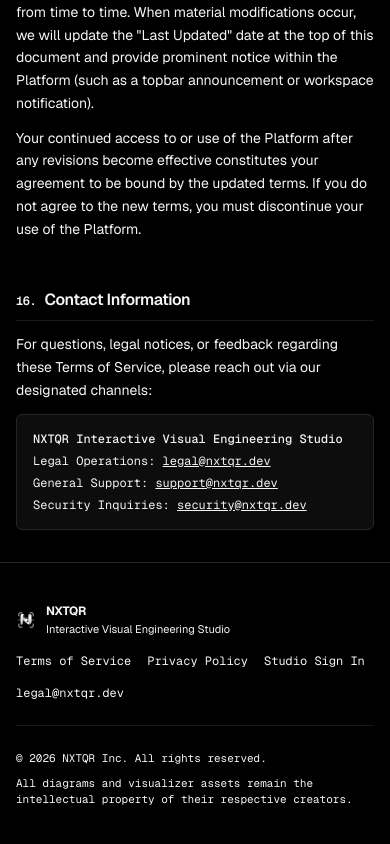
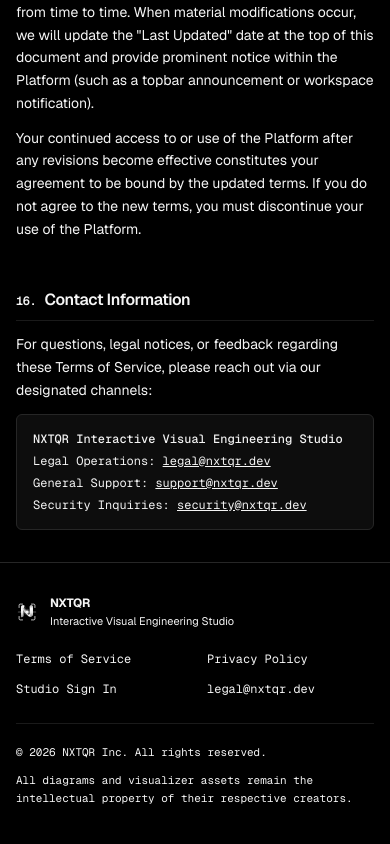
Before and after one commit to CodeWithEswar/nxtqr, a Next.js app in the folder apps/web/: page /terms in a window 390 px wide. Shown: the part 6218-7062 px from the top of the page. Built offline with nearby package versions, Linux system fonts and the light colour scheme; no server answers.

Commit message:
fix(legal): make footer layout fully responsive with structured link grid on mobile

```diff
--- a/apps/web/src/features/legal/components/legal-footer.tsx
+++ b/apps/web/src/features/legal/components/legal-footer.tsx
@@ -4,43 +4,60 @@ import { AppLogo } from "@nxtqr/branding";
 
 export function LegalFooter() {
   return (
-    <footer className="w-full border-t border-border-default bg-surface-00 py-10 select-none">
-      <div className="mx-auto max-w-6xl px-4 sm:px-6 lg:px-8 space-y-6">
-        <div className="flex flex-col sm:flex-row items-start sm:items-center justify-between gap-4">
-          <div className="flex items-center gap-2.5">
-            <AppLogo variant="symbol" size={20} />
+    <footer className="w-full border-t border-border-default bg-surface-00 py-8 sm:py-10 select-none">
+      <div className="mx-auto max-w-6xl px-4 sm:px-6 lg:px-8 space-y-6 sm:space-y-8">
+        <div className="flex flex-col md:flex-row items-start md:items-center justify-between gap-5 sm:gap-6">
+          {/* Brand Identity */}
+          <div className="flex items-center gap-3">
+            <AppLogo variant="symbol" size={22} />
             <div className="space-y-0.5">
               <div className="font-sans text-xs font-bold tracking-tight text-foreground">
                 NXTQR
               </div>
-              <div className="text-[11px] text-text-muted">
+              <div className="text-[11px] text-text-muted font-sans">
                 Interactive Visual Engineering Studio
               </div>
             </div>
           </div>
 
-          <nav className="flex flex-wrap items-center gap-4 text-xs font-mono text-text-muted">
-            <Link href="/terms" className="hover:text-foreground transition-colors">
+          {/* Navigation Links - Responsive Grid on Mobile, Flex on Tablet/Desktop */}
+          <nav
+            aria-label="Legal footer links"
+            className="grid grid-cols-2 sm:flex sm:flex-wrap sm:items-center gap-x-6 gap-y-2.5 text-xs font-mono text-text-muted w-full md:w-auto"
+          >
+            <Link
+              href="/terms"
+              className="hover:text-foreground transition-colors py-0.5"
+            >
               Terms of Service
             </Link>
-            <Link href="/privacy" className="hover:text-foreground transition-colors">
+            <Link
+              href="/privacy"
+              className="hover:text-foreground transition-colors py-0.5"
+            >
               Privacy Policy
             </Link>
-            <Link href="/login" className="hover:text-foreground transition-colors">
+            <Link
+              href="/login"
+              className="hover:text-foreground transition-colors py-0.5"
+            >
               Studio Sign In
             </Link>
             <a
               href="mailto:legal@nxtqr.dev"
-              className="hover:text-foreground transition-colors"
+              className="hover:text-foreground transition-colors py-0.5"
             >
               legal@nxtqr.dev
             </a>
           </nav>
         </div>
 
-        <div className="flex flex-col sm:flex-row items-start sm:items-center justify-between gap-2 border-t border-border-subtle pt-6 text-[11px] text-text-muted font-mono">
-          <div>© 2026 NXTQR Inc. All rights reserved.</div>
-          <div>All diagrams and visualizer assets remain the intellectual property of their respective creators.</div>
+        {/* Bottom Metadata & Ownership Notice */}
+        <div className="flex flex-col sm:flex-row items-start sm:items-center justify-between gap-2.5 sm:gap-4 border-t border-border-subtle pt-5 sm:pt-6 text-[11px] text-text-muted font-mono leading-relaxed">
+          <div className="shrink-0">© 2026 NXTQR Inc. All rights reserved.</div>
+          <div className="text-text-muted max-w-xl text-left sm:text-right">
+            All diagrams and visualizer assets remain the intellectual property of their respective creators.
+          </div>
         </div>
       </div>
     </footer>
```
